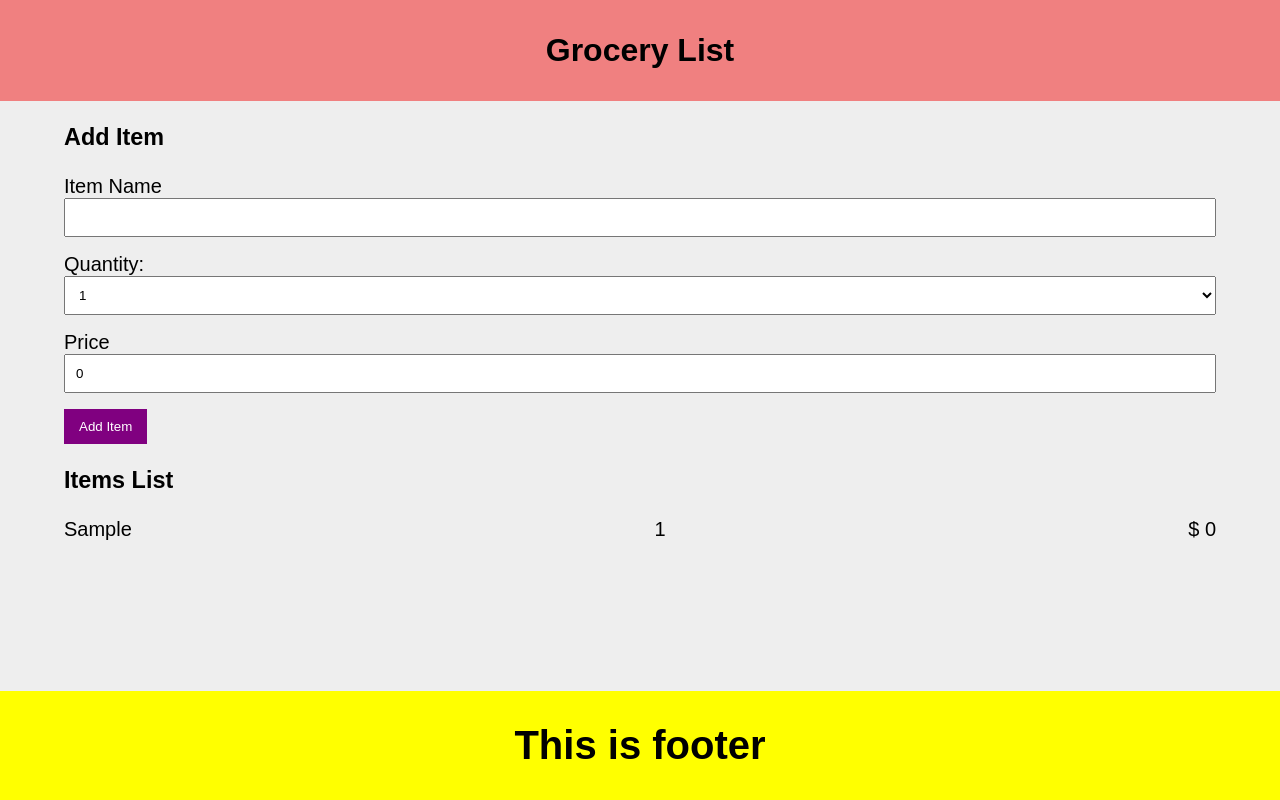
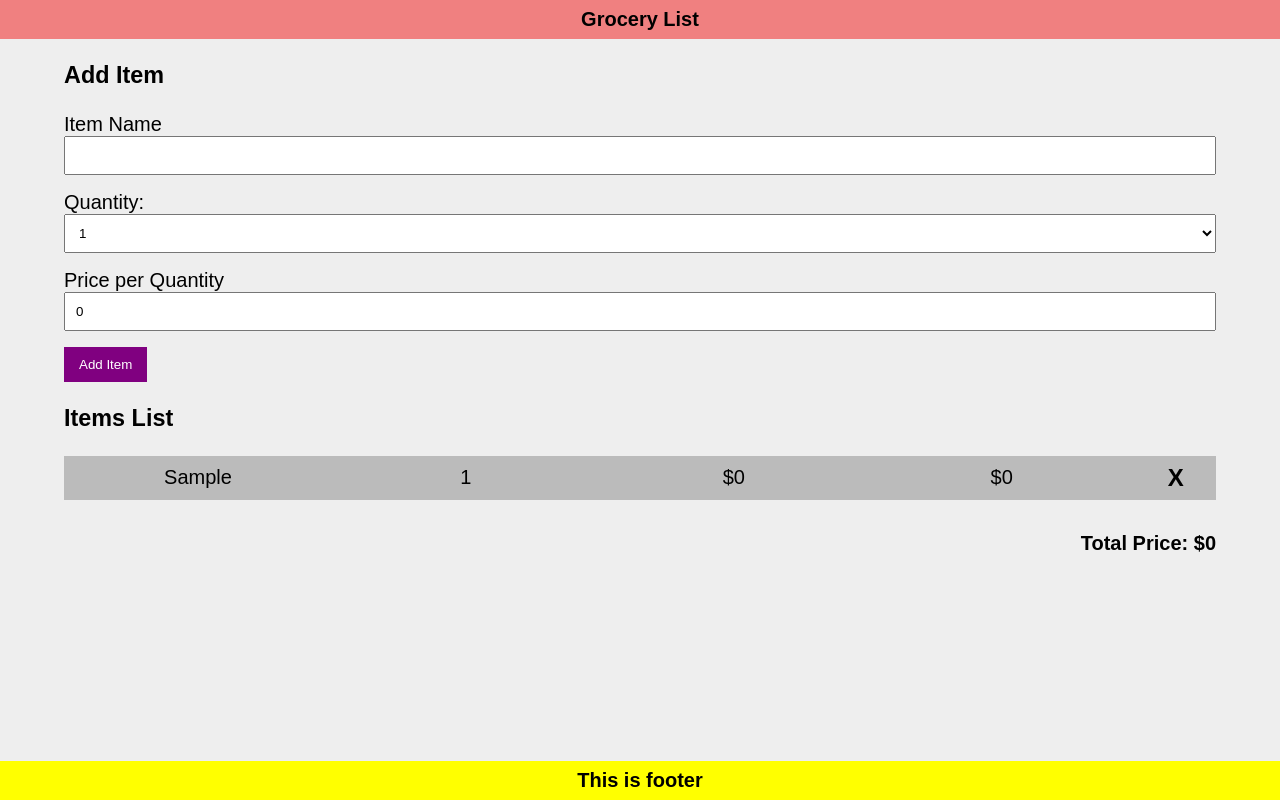
Before and after one commit to shivrajpro/reactjs-18, a React (Create React App) app: page / in a window 1280 px wide. Both pictures are taken after typing "Sample" into the empty fields and a click on the button "Add Item". Built offline with nearby package versions, Linux system fonts and the light colour scheme.

Commit message:
implement delete item

```diff
--- a/src/App.css
+++ b/src/App.css
@@ -14,11 +14,11 @@ body {
 }
 
 .header {
-  padding: 2rem 0;
+  padding: 0.5rem 0;
   background-color: lightcoral;
   text-align: center;
   font-weight: bold;
-  font-size: 2rem;
+  font-size: 1.25rem;
 }
 
 .footer {
@@ -27,9 +27,9 @@ body {
   background-color: yellow;
   left: 0;
   right: 0;
-  padding: 2rem 0;
+  padding: 0.5rem 0;
   text-align: center;
-  font-size: 2.5rem;
+  font-size: 1.25rem;
   font-weight: bold;
 }
 
@@ -59,3 +59,27 @@ body {
   justify-content: space-between;
   align-items: center;
 }
+
+.item > div {
+  flex: 1;
+  text-align: center;
+  margin: 0.5rem 0;
+}
+
+.item:nth-child(even) {
+  background-color: #bbb;
+}
+
+.item .close {
+  flex: 0.3;
+  font-size: 1.5rem;
+  font-weight: bold;
+  cursor: pointer;
+}
+
+.total {
+  text-align: end;
+  margin: 2rem 0;
+  font-weight: bold;
+  font-size: 20px;
+}
--- a/src/App.js
+++ b/src/App.js
@@ -1,29 +1,29 @@
+import { useState } from 'react';
 import './App.css';
+import AddItem from './components/AddItem';
+import Footer from './components/Footer';
 import Header from './components/Header';
-import AddItem from './components/AddItem';
 import ItemsList from './components/ItemsList';
-import Footer from './components/Footer';
-import { useState } from 'react';
 
 function App() {
   const [items, setItems] = useState([]);
 
-  function onAddItem(item) {
-    // console.log('>> e',item);
-    setItems((items)=>{
-      const newItems = [...items];
-      newItems.push(item);
-      return newItems
-    })
+  function addItem(item) {
+    setItems((items) => [...items, item]);
   }
 
+  function deleteItem(id) {
+    setItems((items) => {
+      return items.filter((item) => item.id !== id);
+    });
+  }
 
   return (
     <div>
       <Header />
       <div className="container">
-        <AddItem itemAdded={onAddItem} />
-        <ItemsList items={items} />
+        <AddItem addItem={addItem} />
+        <ItemsList items={items} deleteItem={deleteItem} />
       </div>
       <Footer />
     </div>
--- a/src/components/AddItem.js
+++ b/src/components/AddItem.js
@@ -1,6 +1,6 @@
 import { useState } from 'react';
 
-export default function AddItem(props) {
+export default function AddItem({ addItem }) {
   const [name, setName] = useState('');
   const [quantity, setQuantity] = useState(1);
   const [price, setPrice] = useState(0);
@@ -10,11 +10,10 @@ export default function AddItem(props) {
     if (name === '') return;
     const item = { name, quantity, price, id: Date.now() };
     console.log(item);
+    addItem(item);
     setName('');
     setQuantity(1);
     setPrice(0);
-
-    props.itemAdded(item);
   }
 
   return (
@@ -36,7 +35,7 @@ export default function AddItem(props) {
           </select>
         </div>
         <div>
-          <label>Price</label>
+          <label>Price per Quantity</label>
           <input type="number" value={price} onChange={(e) => setPrice(e.target.value)} />
         </div>
 
--- a/src/components/ItemsList.js
+++ b/src/components/ItemsList.js
@@ -1,13 +1,18 @@
 import SingleItem from './SingleItem';
 
-export default function ItemsList(props) {
-//   console.log('ItemsList',props);
+export default function ItemsList({ items, deleteItem }) {
+  const totalPrice = items.reduce((acc, item) => {
+    return (acc = acc + item.price * item.quantity);
+  }, 0);
+
+  if (!items.length) return <h3 style={{ textAlign: 'center' }}>Please add items</h3>;
   return (
     <div>
       <h3>Items List</h3>
-      {props.items.map(i=>{
-        return <SingleItem key={i.id} item={i}  />
-      })}
+      {items.map((item) => (
+        <SingleItem item={item} key={item.id} deleteItem={deleteItem} />
+      ))}
+      <div className="total">Total Price: ${totalPrice}</div>
     </div>
   );
 }
--- a/src/components/SingleItem.js
+++ b/src/components/SingleItem.js
@@ -1,10 +1,13 @@
-export default function SingleItem(props) {
-    // console.log('SingleItem',props);
+export default function SingleItem({ item, deleteItem }) {
     return (
-        <div key={props.item.id} className="item">
-            <div>{props.item.name}</div>
-            <div>{props.item.quantity}</div>
-            <div>$ {props.item.price}</div>
+      <div className="item">
+        <div>{item.name}</div>
+        <div>{item.quantity}</div>
+        <div>${item.price}</div>
+        <div>${item.price * item.quantity}</div>
+        <div className="close" onClick={() => deleteItem(item.id)}>
+          X
         </div>
+      </div>
     );
-}
+  }
```
